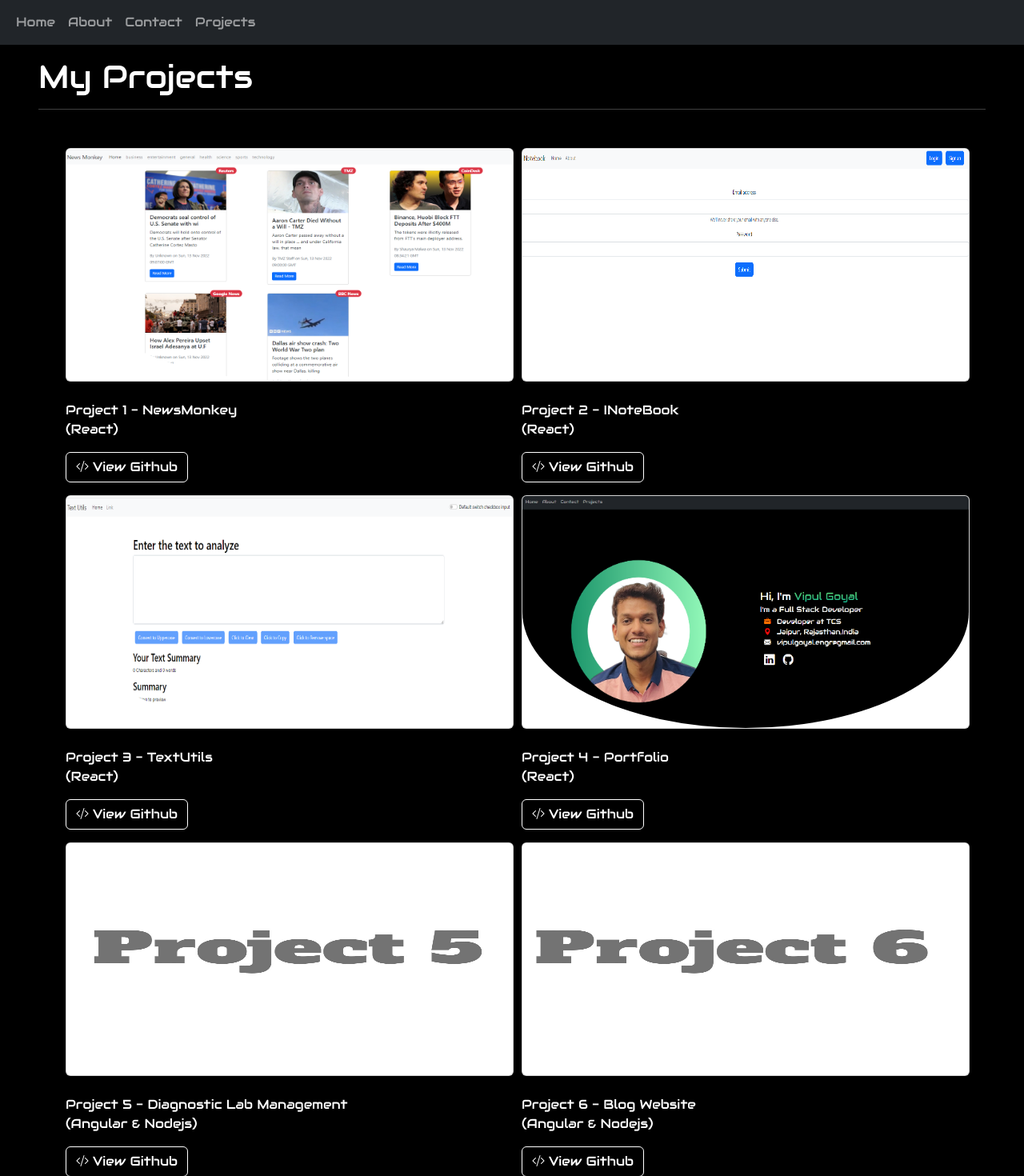
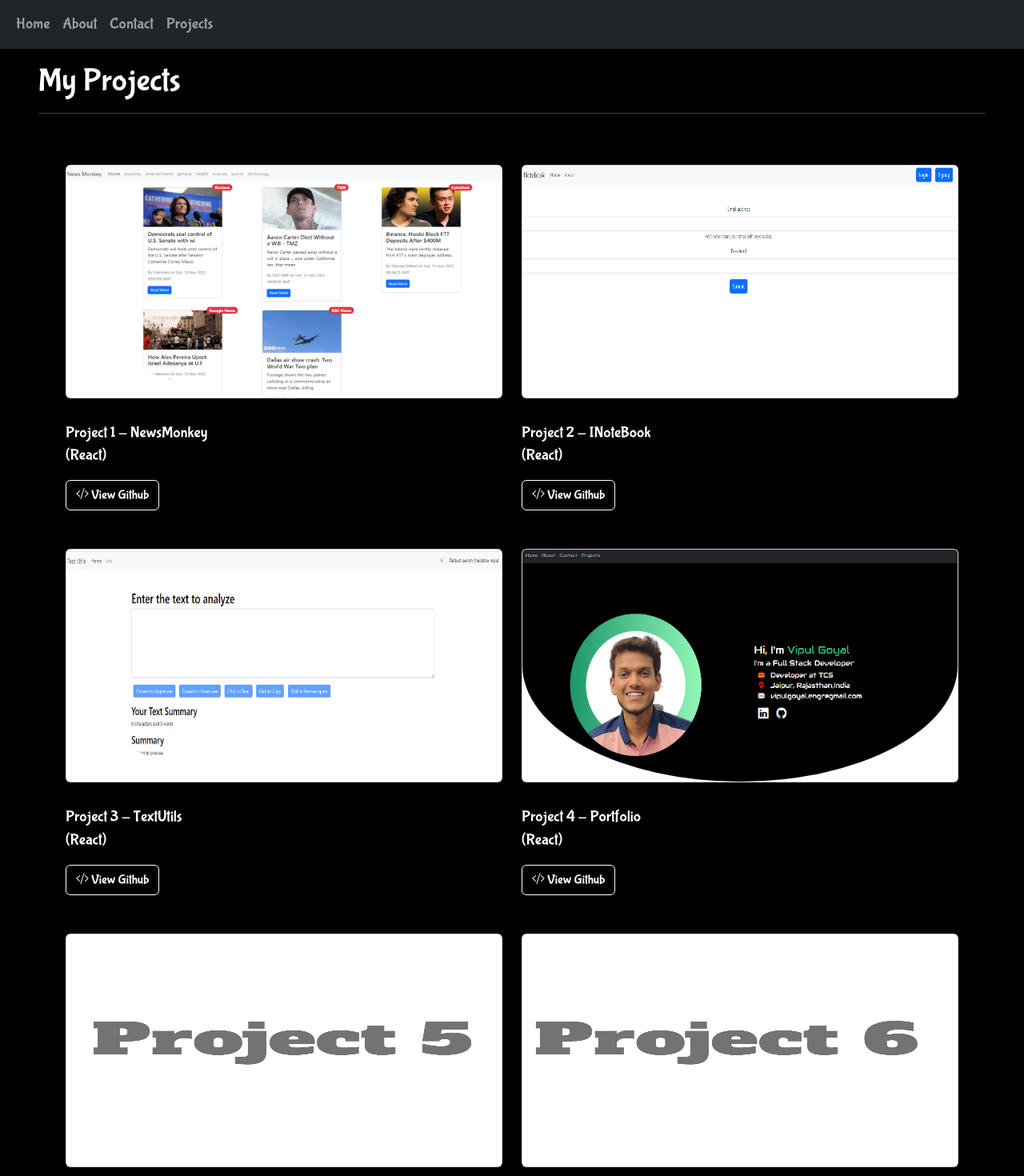
Before and after one commit to vipulgoyalengr/Portfolio, a React (Create React App) app: page /#/projects in a window 1280 px wide. Shown: the top 1470 px of the page at 80% size. Built offline with nearby package versions, Linux system fonts and the light colour scheme.

Commit message:
Fifth Commit
Final Updation

```diff
--- a/public/index.html
+++ b/public/index.html
@@ -15,7 +15,7 @@
       user's mobile device or desktop. See https://developers.google.com/web/fundamentals/web-app-manifest/
     -->
     <link href="https://cdn.jsdelivr.net/npm/bootstrap@5.2.2/dist/css/bootstrap.min.css" rel="stylesheet" integrity="sha384-Zenh87qX5JnK2Jl0vWa8Ck2rdkQ2Bzep5IDxbcnCeuOxjzrPF/et3URy9Bv1WTRi" crossorigin="anonymous">
-    <link rel="stylesheet" href="https://fonts.googleapis.com/css?family=Audiowide">
+    <link rel="stylesheet" href="https://fonts.googleapis.com/css?family=Bubblegum Sans">
     <link rel="manifest" href="%PUBLIC_URL%/manifest.json" />
     <!--
       Notice the use of %PUBLIC_URL% in the tags above.
--- a/src/App.css
+++ b/src/App.css
@@ -1,7 +1,8 @@
 body{
     background-color: rgb(0, 0, 0);
     color: #ffffff;
-    font-family: "Audiowide", sans-serif;
+    font-family: "Bubblegum Sans", sans-serif;
+    font-size: larger;
 
 }
 .c3{
--- a/src/components/About.js
+++ b/src/components/About.js
@@ -1,5 +1,5 @@
 import React from 'react';
-import ExampleDoc from '../components/Resume.pdf'
+import ExampleDoc from '../components/Updated-Resume.pdf'
 const About = () => {
   return (
     <div>
--- a/src/components/Projects.js
+++ b/src/components/Projects.js
@@ -13,8 +13,8 @@ const Projects = () => {
     <hr className='mx-5'></hr>
       <div className='container my-5'>
         <div className='row '>
-        <div className='col-md-6'>
-        <div className="card" style={{width: "35rem"}}>
+        <div className='col-md-6 my-3'>
+        <div className="card" >
         <img src={project1} className="card-img-top" alt="Portfolio Projects" style={{height:"290px",width:"100%"}}/>
 
 
@@ -25,8 +25,8 @@ const Projects = () => {
 <a href="https://github.com/vipulgoyalengr/NewsMonkey.git" target="_blank" > <button type="button" class="btn " style={{color:"white",borderColor:"white"}}> <i class="bi bi-code-slash"></i> View Github</button></a>
         </div>
 
-        <div className='col-md-6'>
-        <div className="card" style={{width: "35rem"}}>
+        <div className='col-md-6 my-3'>
+        <div className="card" >
         <img src={project2} className="card-img-top" alt="Portfolio Projects" style={{height:"290px",width:"100%"}}/>
 
 
@@ -41,8 +41,8 @@ const Projects = () => {
         </div>
 
         <div className='row my-3'>
-        <div className='col-md-6'>
-        <div className="card" style={{width: "35rem"}}>
+        <div className='col-md-6 my-3'>
+        <div className="card" >
         <img src={project3} className="card-img-top" alt="Portfolio Projects"style={{height:"290px",width:"100%"}}/>
 
 
@@ -55,8 +55,8 @@ const Projects = () => {
 
         </div>
 
-        <div className='col-md-6'>
-        <div className="card" style={{width: "35rem"}}>
+        <div className='col-md-6 my-3'>
+        <div className="card" >
         <img src={project4} className="card-img-top" alt="Portfolio Projects"style={{height:"290px",width:"100%"}}/>
 
 
@@ -70,8 +70,8 @@ const Projects = () => {
         </div>
         </div>
         <div className='row my-3'>
-        <div className='col-md-6'>
-        <div className="card" style={{width: "35rem"}}>
+        <div className='col-md-6 my-3'>
+        <div className="card" >
         <img src={project5} className="card-img-top" alt="Portfolio Projects"style={{height:"290px",width:"100%"}}/>
 
 
@@ -84,8 +84,8 @@ const Projects = () => {
 
         </div>
 
-        <div className='col-md-6'>
-        <div className="card" style={{width: "35rem"}}>
+        <div className='col-md-6 my-3'>
+        <div className="card" >
         <img src={project6} className="card-img-top" alt="Portfolio Projects"style={{height:"290px",width:"100%"}}/>
 
 
```
Also changed, not shown: 2 other files (tests, documents, lock files or other folders).
